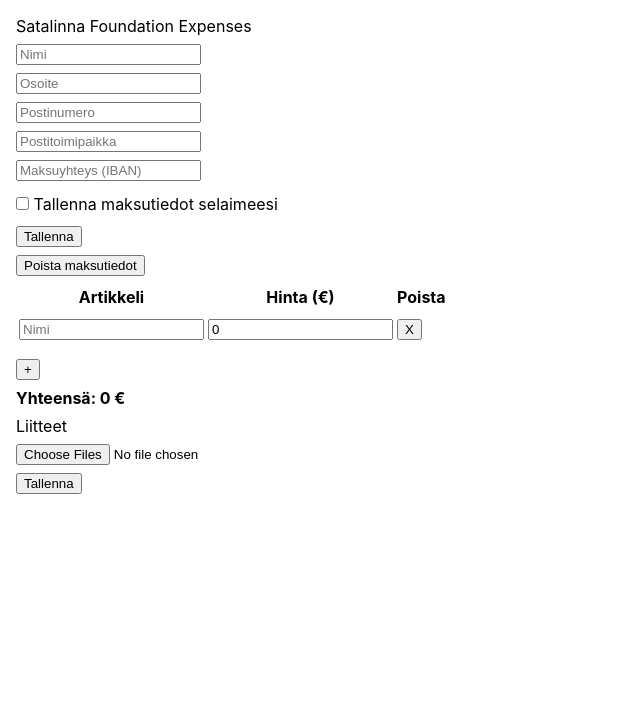
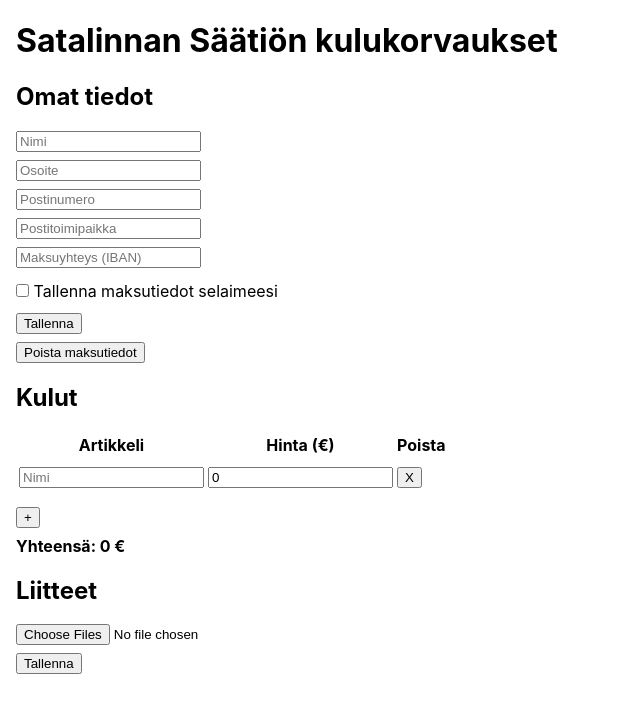
Before and after one commit to osakunta/expenses, a React (Create React App) app: page / in a window 1280 px wide. Shown: the top 712 px of the page, without its empty margins (0-640 px from the left). Built offline with nearby package versions, Linux system fonts and the light colour scheme; the HTML template or start-up script is replaced by a standard one.

Commit message:
Added headings.

```diff
--- a/src/App.js
+++ b/src/App.js
@@ -12,7 +12,8 @@
 
   return (
     <div className="App">
-      Satalinna Foundation Expenses
+      <h1>Satalinnan Säätiön kulukorvaukset</h1>
+
       <BillerForm
         biller={biller}
         setBiller={setBiller}
--- a/src/components/BillForm.js
+++ b/src/components/BillForm.js
@@ -93,6 +93,8 @@
 
   return (
     <form onSubmit={submitExpenses}>
+      <h2>Kulut</h2>
+
       <table>
         <thead>
           <tr>
@@ -111,7 +113,7 @@
       <strong>Yhteensä: {totalPrice()} €</strong>
 
       <label htmlFor="attachments">
-        Liitteet
+        <h2>Liitteet</h2>
 
         <input
           type="file"
--- a/src/components/BillerForm.js
+++ b/src/components/BillerForm.js
@@ -40,6 +40,8 @@
 
   return (
     <form onSubmit={submitBiller}>
+      <h2>Omat tiedot</h2>
+
       <input
         placeholder="Nimi"
         name="name"
```
